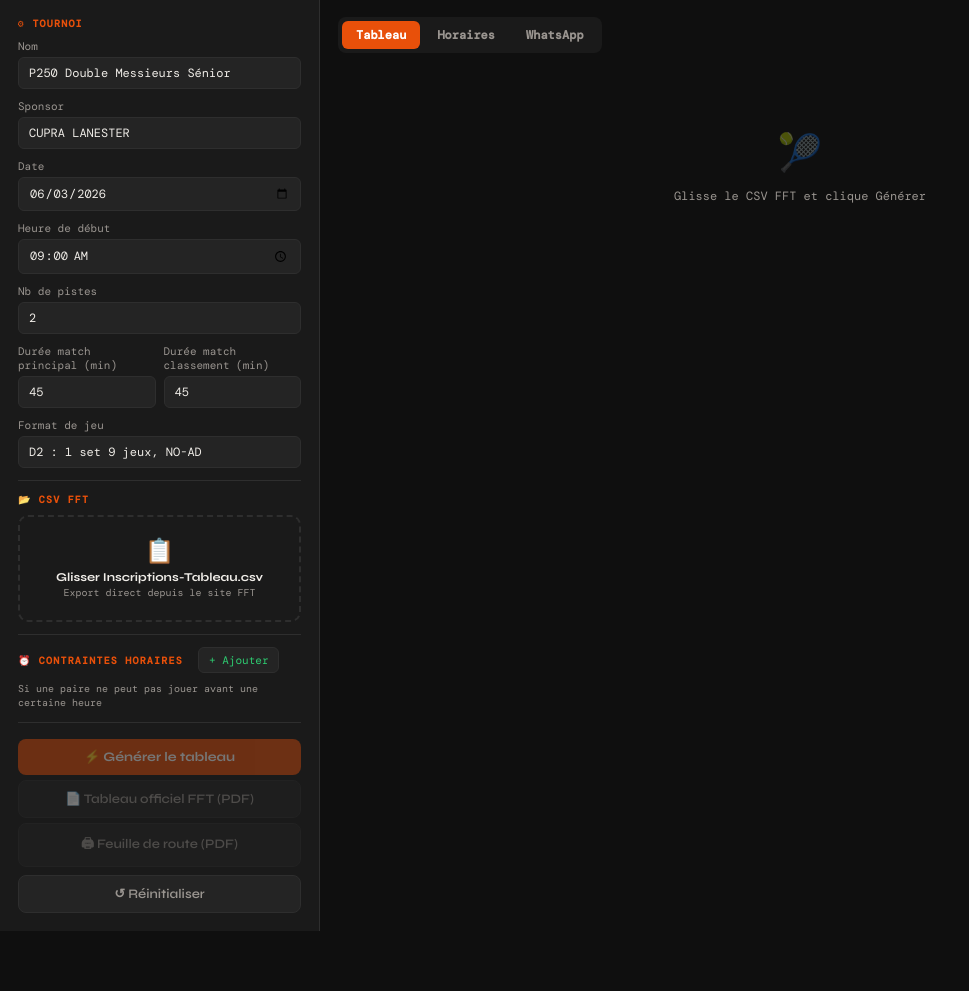
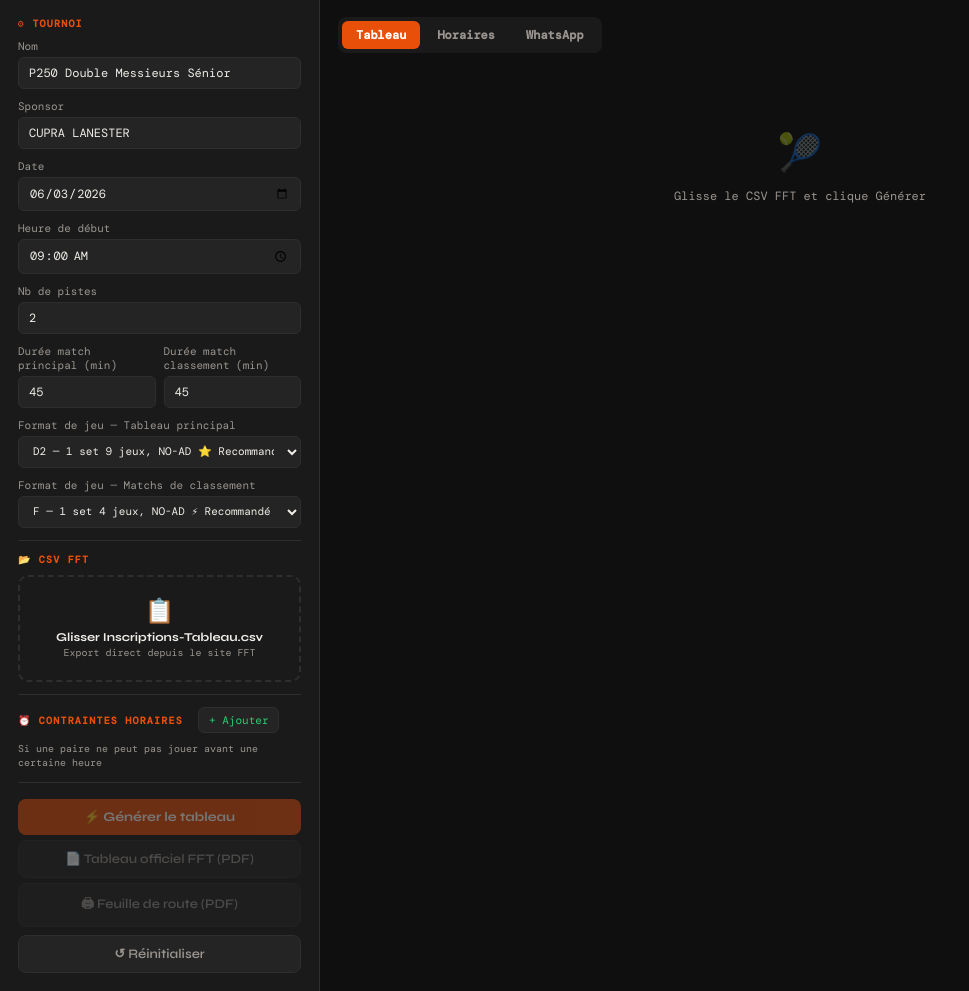
Before and after one commit to casabiancapierre56-ai/jap-tool, a Flask app: page / in a window 1280 px wide. Shown: the part 56-1047 px from the top of the page, without its empty margins (0-969 px from the left). Before the commit the page ends 987 px from the top, so only its background shows below. Run offline with Flask 3, Linux system fonts and the light colour scheme.

Commit message:
Update index.html

```diff
--- a/templates/index.html
+++ b/templates/index.html
@@ -112,7 +112,54 @@ tr:hover td{background:var(--dk3);}
       <div class="fi"><label>Durée match principal (min)</label><input type="number" id="dp" value="45" min="15"/></div>
       <div class="fi"><label>Durée match classement (min)</label><input type="number" id="dc" value="45" min="15"/></div>
     </div>
-    <div class="fi"><label>Format de jeu</label><input id="fg" value="D2 : 1 set 9 jeux, NO-AD"/></div>
+    <div class="fi"><label>Format de jeu — Tableau principal</label>
+      <select id="fg" style="width:100%;background:var(--dk3);border:1px solid var(--bd);color:var(--tx);padding:7px 10px;border-radius:6px;font-family:var(--mo);font-size:11px;outline:none;">
+        <optgroup label="── Format D (1 set) ──">
+          <option value="D2 : 1 set 9 jeux, NO-AD, jeu décisif à 7pts à 8/8" selected>D2 — 1 set 9 jeux, NO-AD ⭐ Recommandé P250</option>
+          <option value="D1 : 1 set 9 jeux, avec avantage, jeu décisif à 8/8">D1 — 1 set 9 jeux, avec avantage</option>
+        </optgroup>
+        <optgroup label="── Format B (2 sets) ──">
+          <option value="B2 : 2 sets 6 jeux, NO-AD, super jeu décisif 10 pts">B2 — 2 sets 6 jeux, NO-AD</option>
+          <option value="B1 : 2 sets 6 jeux, avec avantage, super jeu décisif 10 pts">B1 — 2 sets 6 jeux, avec avantage</option>
+        </optgroup>
+        <optgroup label="── Format A (3 sets) ──">
+          <option value="A2 : 3 sets 6 jeux, NO-AD, jeu décisif à 6/6">A2 — 3 sets 6 jeux, NO-AD</option>
+          <option value="A1 : 3 sets 6 jeux, avec avantage, jeu décisif à 6/6">A1 — 3 sets 6 jeux, avec avantage</option>
+        </optgroup>
+        <optgroup label="── Format C (2 sets courts) ──">
+          <option value="C2 : 2 sets 4 jeux, NO-AD, jeu décisif à 4/4">C2 — 2 sets 4 jeux, NO-AD</option>
+          <option value="C1 : 2 sets 4 jeux, avec avantage, jeu décisif à 4/4">C1 — 2 sets 4 jeux, avec avantage</option>
+        </optgroup>
+        <optgroup label="── Formats courts ──">
+          <option value="F : 1 set 4 jeux, NO-AD, jeu décisif à 3/3 ⚡ Rapide">F — 1 set 4 jeux, NO-AD ⚡ Plus rapide</option>
+          <option value="E : Super jeu décisif 10 points">E — Super jeu décisif 10 pts</option>
+        </optgroup>
+      </select>
+    </div>
+    <div class="fi"><label>Format de jeu — Matchs de classement</label>
+      <select id="fg-cls" style="width:100%;background:var(--dk3);border:1px solid var(--bd);color:var(--tx);padding:7px 10px;border-radius:6px;font-family:var(--mo);font-size:11px;outline:none;">
+        <optgroup label="── Format D (1 set) ──">
+          <option value="D2 : 1 set 9 jeux, NO-AD, jeu décisif à 7pts à 8/8">D2 — 1 set 9 jeux, NO-AD</option>
+          <option value="D1 : 1 set 9 jeux, avec avantage, jeu décisif à 8/8">D1 — 1 set 9 jeux, avec avantage</option>
+        </optgroup>
+        <optgroup label="── Format B (2 sets) ──">
+          <option value="B2 : 2 sets 6 jeux, NO-AD, super jeu décisif 10 pts">B2 — 2 sets 6 jeux, NO-AD</option>
+          <option value="B1 : 2 sets 6 jeux, avec avantage, super jeu décisif 10 pts">B1 — 2 sets 6 jeux, avec avantage</option>
+        </optgroup>
+        <optgroup label="── Format A (3 sets) ──">
+          <option value="A2 : 3 sets 6 jeux, NO-AD, jeu décisif à 6/6">A2 — 3 sets 6 jeux, NO-AD</option>
+          <option value="A1 : 3 sets 6 jeux, avec avantage, jeu décisif à 6/6">A1 — 3 sets 6 jeux, avec avantage</option>
+        </optgroup>
+        <optgroup label="── Format C (2 sets courts) ──">
+          <option value="C2 : 2 sets 4 jeux, NO-AD, jeu décisif à 4/4">C2 — 2 sets 4 jeux, NO-AD</option>
+          <option value="C1 : 2 sets 4 jeux, avec avantage, jeu décisif à 4/4">C1 — 2 sets 4 jeux, avec avantage</option>
+        </optgroup>
+        <optgroup label="── Formats courts ──">
+          <option value="F : 1 set 4 jeux, NO-AD, jeu décisif à 3/3" selected>F — 1 set 4 jeux, NO-AD ⚡ Recommandé classement</option>
+          <option value="E : Super jeu décisif 10 points">E — Super jeu décisif 10 pts</option>
+        </optgroup>
+      </select>
+    </div>
 
     <div class="div"></div>
     <div class="stl">📂 CSV FFT</div>
@@ -305,6 +352,7 @@ async function generer(){
         dureeMatchPrincipal:parseInt(document.getElementById('dp').value),
         dureeMatchClassement:parseInt(document.getElementById('dc').value),
         formatJeu:document.getElementById('fg').value,
+        formatJeuClassement:document.getElementById('fg-cls').value,
         contraintes,
       })
     });
@@ -343,7 +391,8 @@ async function dlPdf(type){
         nomTournoi:document.getElementById('nt').value,
         dateStr,
         sponsor:document.getElementById('sp').value,
-        formatJeu:document.getElementById('fg').value};
+        formatJeu:document.getElementById('fg').value,
+        formatJeuClassement:document.getElementById('fg-cls').value};
     const r=await fetch(`/pdf/${type}`,{method:'POST',headers:{'Content-Type':'application/json'},body:JSON.stringify(payload)});
     if(!r.ok)throw new Error('Erreur '+r.status);
     const blob=await r.blob();
```
